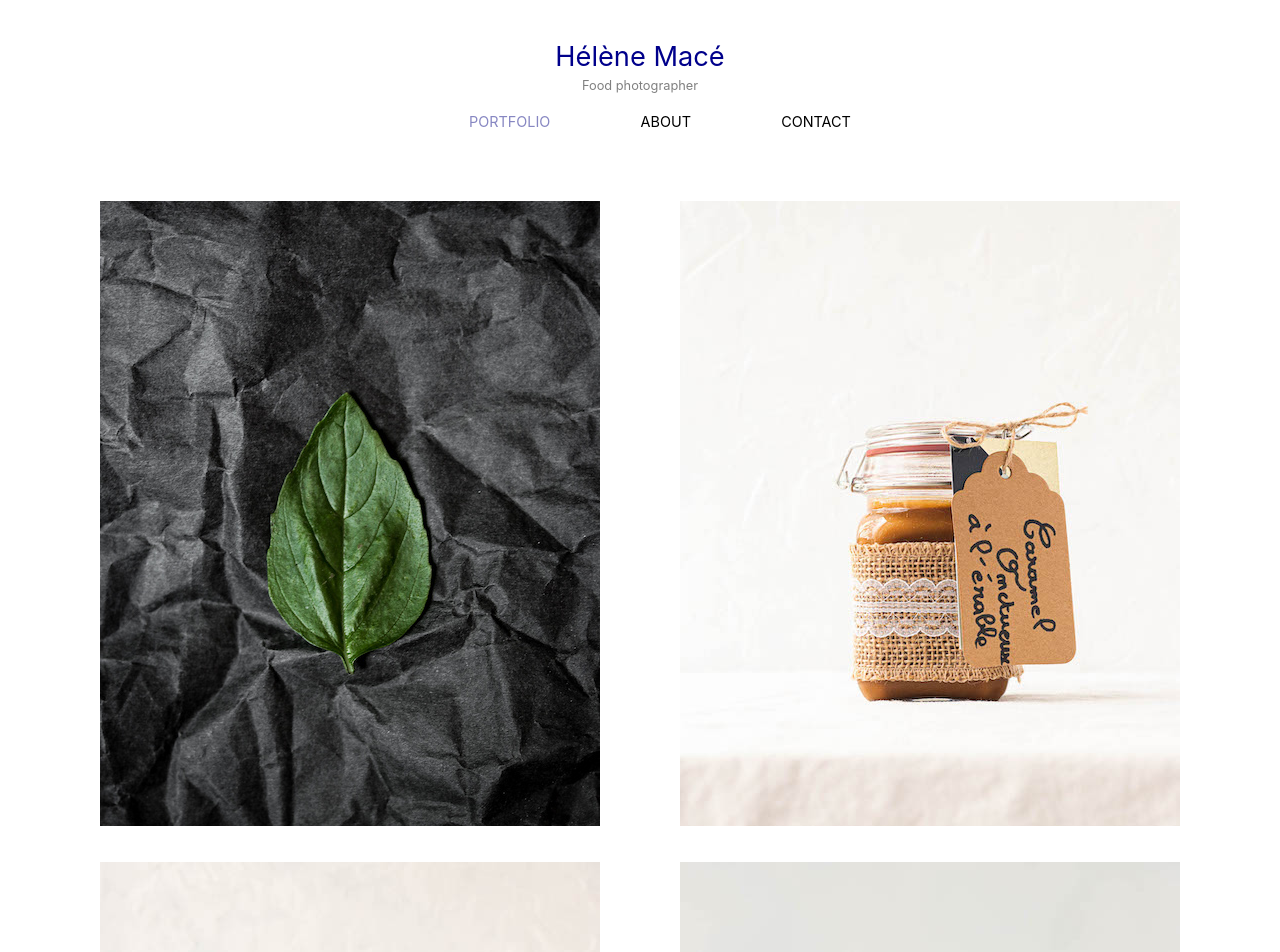
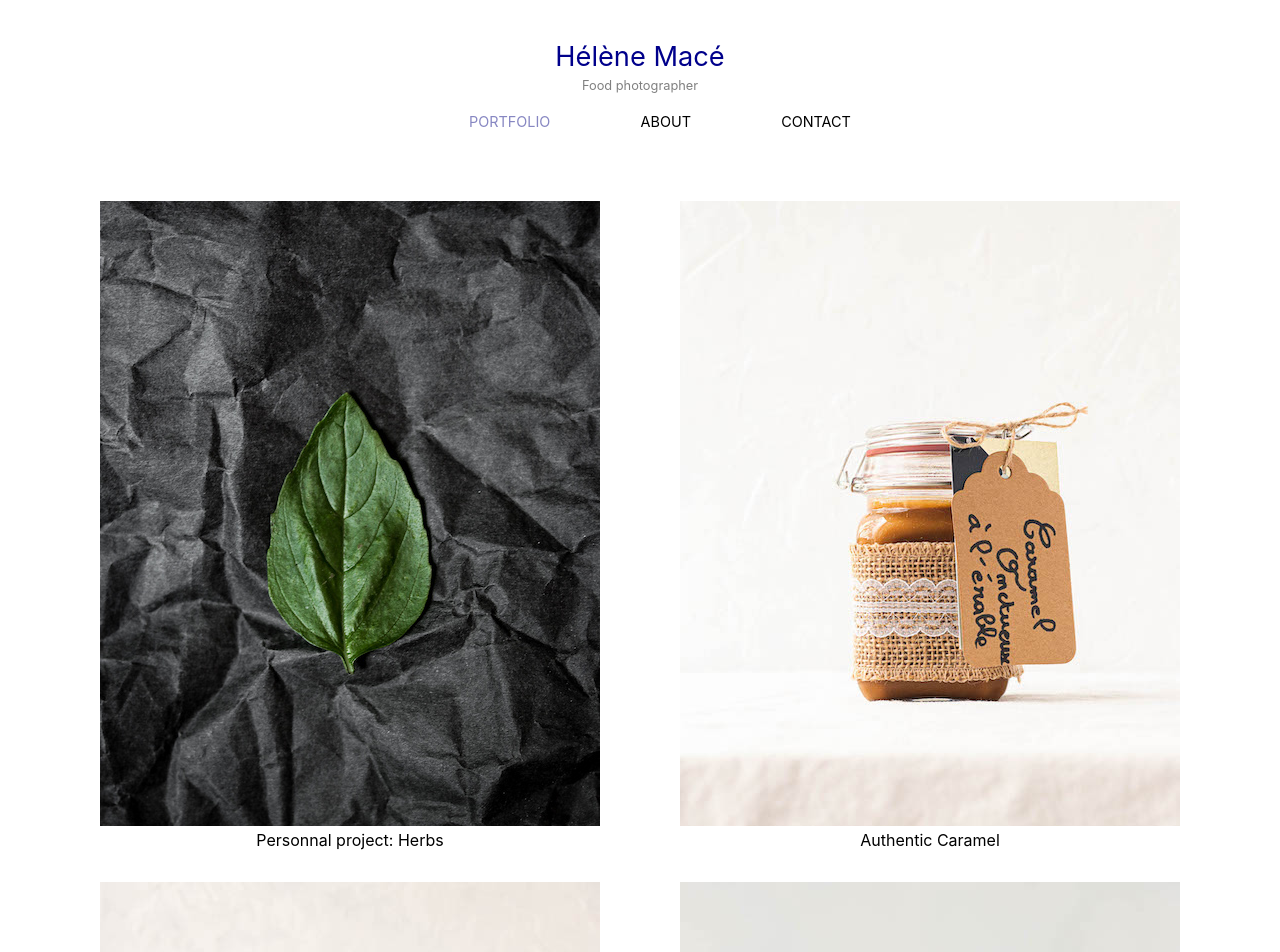
Before and after one commit to helenemace/helenemace.github.io, a React (Create React App) app: page / in a window 1280 px wide. Shown: the top 952 px of the page. Built offline with nearby package versions, Linux system fonts and the light colour scheme.

Commit message:
pass in description prop

```diff
--- a/src/components/Layout/TabContent/Portfolio/Portfolio.jsx
+++ b/src/components/Layout/TabContent/Portfolio/Portfolio.jsx
@@ -37,6 +37,7 @@ export default function Photos(props) {
                 <Photo
                   key={index}
                   url={photo.url}
+                  description={photo.description}
                 />
               </li>
             </FadeInSection>
```
